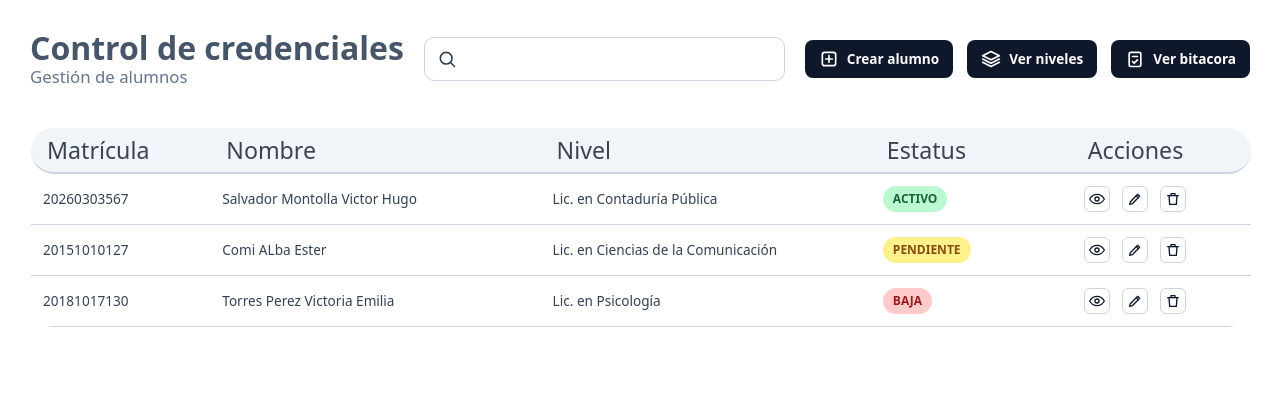
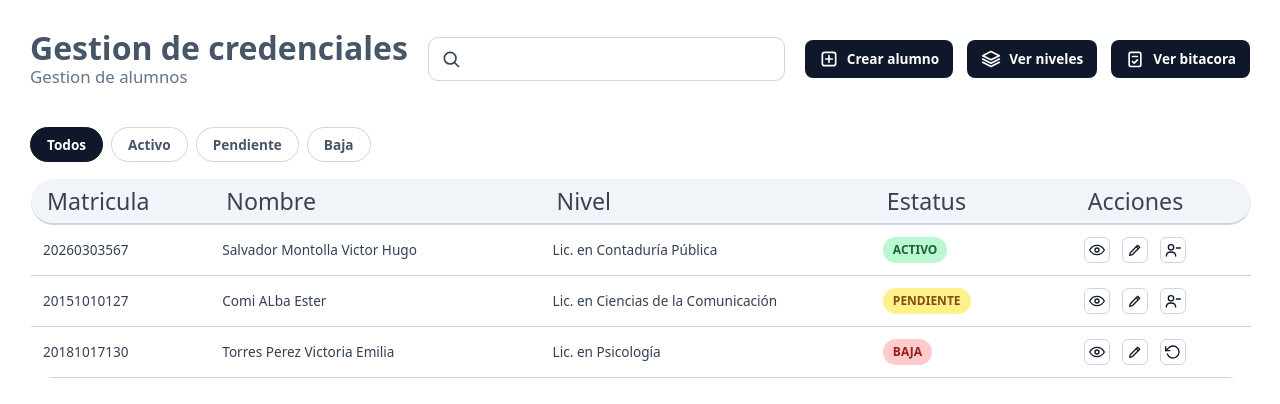
Before and after one commit to jm12345676/pruebas, an Angular app in the folder credenciales/: page /inicio in a window 1280 px wide. Shown: the top 404 px of the page. Built offline with nearby package versions, Linux system fonts and the light colour scheme.

Commit message:
control de bajas

```diff
--- a/credenciales/src/app/componentes/gestion-credenciales/gestion-credenciales.css
+++ b/credenciales/src/app/componentes/gestion-credenciales/gestion-credenciales.css
@@ -292,3 +292,106 @@ a.btn-oscuro {
 .tabla-simple.vidrio .tabla tbody tr:first-child td {
   border-top: none;
 }
+/* ---------- Filtro por estatus ---------- */
+.filtros-status {
+  display: flex;
+  gap: 8px;
+  margin-bottom: 16px;
+}
+
+.chip {
+  display: inline-flex;
+  align-items: center;
+  gap: 6px;
+  padding: 7px 16px;
+  border: 1px solid #cbd5e1;
+  border-radius: 999px;
+  background: #fff;
+  color: #475569;
+  font-family: inherit;
+  font-size: 0.85rem;
+  font-weight: 600;
+  cursor: pointer;
+  transition: background 0.2s, border-color 0.2s;
+}
+
+.chip:hover { background: #f1f5f9; }
+
+.chip-activo {
+  background: #0f172a;
+  border-color: #0f172a;
+  color: #fff;
+}
+
+.chip-activo:hover { background: #1e293b; }
+
+.chip-num {
+  min-width: 20px;
+  padding: 1px 6px;
+  border-radius: 999px;
+  background: #fecaca;
+  color: #991b1b;
+  font-size: 0.72rem;
+  text-align: center;
+}
+
+/* ---------- Modal de baja ---------- */
+.modal-overlay {
+  position: fixed;
+  inset: 0;
+  z-index: 1000;
+  display: flex;
+  align-items: center;
+  justify-content: center;
+  padding: 20px;
+  background: rgba(15, 23, 42, 0.5);
+}
+
+.modal-baja {
+  width: 100%;
+  max-width: 440px;
+  padding: 28px 32px;
+  box-sizing: border-box;
+  background: #fff;
+  border-radius: 24px;
+  box-shadow: 0 20px 50px rgba(15, 23, 42, 0.25);
+}
+
+.modal-baja h2 {
+  margin: 0;
+  color: #1e293b;
+  font-size: 1.5rem;
+}
+
+.modal-sub {
+  margin: 4px 0 20px;
+  color: #64748b;
+  font-size: 0.9rem;
+}
+
+.modal-pie {
+  display: flex;
+  justify-content: flex-end;
+  gap: 10px;
+  margin-top: 24px;
+}
+
+.btn-cancelar {
+  height: 38px;
+  padding: 0 18px;
+  border: none;
+  border-radius: 8px;
+  background: #e2e8f0;
+  color: #475569;
+  font-family: inherit;
+  font-size: 0.85rem;
+  font-weight: 600;
+  cursor: pointer;
+}
+
+.btn-cancelar:hover { background: #cbd5e1; }
+
+.btn-peligro:disabled {
+  opacity: 0.45;
+  cursor: not-allowed;
+}
--- a/credenciales/src/app/componentes/gestion-credenciales/gestion-credenciales.html
+++ b/credenciales/src/app/componentes/gestion-credenciales/gestion-credenciales.html
@@ -3,25 +3,19 @@
   <!-- ENCABEZADO -->
   <header class="encabezado">
 
-    <!-- TÍTULOS -->
     <div class="titulos">
-      <h1>Control de credenciales</h1>
-      <p>Gestión de alumnos</p>
+      <h1>Gestion de credenciales</h1>
+      <p>Gestion de alumnos</p>
     </div>
 
-    <!-- BUSCADOR -->
     <div class="buscador">
-
       <svg viewBox="0 0 24 24" class="icono">
         <circle cx="11" cy="11" r="7"/>
         <line x1="16.5" y1="16.5" x2="21" y2="21"/>
       </svg>
-
       <input type="text" [(ngModel)]="filtro">
-
     </div>
 
-    <!-- BOTONES DEL ENCABEZADO -->
     <div class="acciones-header">
 
       <a class="btn-oscuro btn-animado" routerLink="/crearalumnos">
@@ -34,27 +28,21 @@
       </a>
 
       <a class="btn-oscuro btn-animado" routerLink="/niveles">
-
         <svg viewBox="0 0 24 24" class="icono">
           <polygon points="12,3 22,8 12,13 2,8"/>
           <polyline points="2,12 12,17 22,12"/>
           <polyline points="2,16 12,21 22,16"/>
         </svg>
-
         Ver niveles
-
       </a>
 
       <a class="btn-oscuro btn-animado" routerLink="/bitacora">
-
         <svg viewBox="0 0 24 24" class="icono">
           <rect x="5" y="4" width="14" height="17" rx="2"/>
           <line x1="9" y1="9" x2="15" y2="9"/>
           <polyline points="9,15 11,17 15,13"/>
         </svg>
-
         Ver bitacora
-
       </a>
 
     </div>
@@ -62,14 +50,26 @@
   </header>
 
 
-  <!-- TARJETA CON TABLA -->
+  <!-- FILTRO POR ESTATUS -->
+  <div class="filtros-status">
+    @for (s of estados; track s) {
+      <button type="button" class="chip" [class.chip-activo]="filtroStatus === s" (click)="filtroStatus = s">
+        {{ s }}
+        @if (s === 'Baja') {
+        }
+      </button>
+    }
+  </div>
+
+
+  <!-- TABLA -->
   <section class="tabla-simple vidrio">
 
     <table class="tabla">
 
       <thead>
         <tr>
-          <th class="col-matricula">Matrícula</th>
+          <th class="col-matricula">Matricula</th>
           <th class="col-nombre">Nombre</th>
           <th class="col-nivel">Nivel</th>
           <th class="col-estatus">Estatus</th>
@@ -90,7 +90,8 @@
             <td>{{ a.nivel }}</td>
 
             <td>
-              <span [class]="'badge ' + claseBadge(a.status)">
+              <span [class]="'badge ' + claseBadge(a.status)"
+                    [title]="a.motivoBaja ? a.motivoBaja + ' (' + a.fechaBaja + ')' : ''">
                 {{ a.status }}
               </span>
             </td>
@@ -100,11 +101,7 @@
               <div class="botones-fila">
 
                 <!-- VER DETALLE -->
-                <button
-                  class="btn-icono"
-                  title="Ver detalle"
-                  (click)="VerDetalle(a)">
-
+                <button class="btn-icono" title="Ver detalle" (click)="VerDetalle(a)">
                   <svg viewBox="0 0 24 24" class="icono">
                     <path d="M1 12s4-7 11-7 11 7 11 7-4 7-11 7S1 12 1 12z"/>
                     <circle cx="12" cy="12" r="3"/>
@@ -113,27 +110,29 @@
 
                 <!-- EDITAR -->
                 <button class="btn-icono" title="Editar">
-
                   <svg viewBox="0 0 24 24" class="icono">
                     <path d="M4 20l4-1 11-11-3-3L5 16z"/>
                     <line x1="14" y1="7" x2="17" y2="10"/>
                   </svg>
-
                 </button>
 
-                <!-- ELIMINAR -->
-                <button
-                  class="btn-icono"
-                  title="Eliminar"
-                  (click)="eliminar(a.matricula)">
-
-                  <svg viewBox="0 0 24 24" class="icono">
-                    <line x1="4" y1="7" x2="20" y2="7"/>
-                    <path d="M6 7l1 13h10l1-13"/>
-                    <path d="M9 7V4h6v3"/>
-                  </svg>
-
-                </button>
+                <!-- BAJA / REACTIVAR -->
+                @if (a.status === 'Baja') {
+                  <button class="btn-icono" title="Reactivar alumno" (click)="reactivar(a)">
+                    <svg viewBox="0 0 24 24" class="icono">
+                      <polyline points="1,4 1,10 7,10"/>
+                      <path d="M3.5 15a9 9 0 1 0 2.1-9.4L1 10"/>
+                    </svg>
+                  </button>
+                } @else {
+                  <button class="btn-icono" title="Dar de baja" (click)="abrirBaja(a)">
+                    <svg viewBox="0 0 24 24" class="icono">
+                      <circle cx="9" cy="8" r="4"/>
+                      <path d="M2 21c0-4 3-6 7-6s7 2 7 6"/>
+                      <line x1="17" y1="9" x2="23" y2="9"/>
+                    </svg>
+                  </button>
+                }
 
               </div>
 
@@ -158,18 +157,31 @@
   </section>
 
 
-  <!-- MODAL: CREAR ALUMNO -->
-  @if (mostrarModalAgregar) {
+  <!-- MODAL: DAR DE BAJA -->
+  @if (alumnoBaja) {
+    <div class="modal-overlay" (click)="cerrarBaja()">
+      <div class="modal-baja" (click)="$event.stopPropagation()">
 
-    <div class="modal-overlay">
+        <h2>Dar de baja</h2>
+        <p class="modal-sub">{{ nombreCompleto(alumnoBaja) }} · {{ alumnoBaja.matricula }}</p>
 
-      <div class="modal-alumno">
+        <div class="campo">
+          <label for="motivo">Motivo de la baja</label>
+          <select id="motivo" [(ngModel)]="motivoBaja">
+            <option value="" disabled>Seleccione un motivo</option>
+            @for (m of motivos; track m) {
+              <option [value]="m">{{ m }}</option>
+            }
+          </select>
+        </div>
 
+        <div class="modal-pie">
+          <button type="button" class="btn-cancelar" (click)="cerrarBaja()">Cancelar</button>
+          <button type="button" class="btn-peligro" [disabled]="!motivoBaja" (click)="confirmarBaja()">Confirmar baja</button>
+        </div>
 
       </div>
-
     </div>
-
   }
 
 </div>
--- a/credenciales/src/app/componentes/gestion-credenciales/gestion-credenciales.ts
+++ b/credenciales/src/app/componentes/gestion-credenciales/gestion-credenciales.ts
@@ -13,6 +13,8 @@ interface Alumno {
   vigencia: string;
   foto: string | null;
   status: 'Activo' | 'Pendiente' | 'Baja';
+  fechaBaja?: string;
+  motivoBaja?: string;
 }
 
 @Component({
@@ -22,7 +24,10 @@ interface Alumno {
   styleUrl: './gestion-credenciales.css',
 })
 export class GestionCredenciales {
-  constructor(private rourter: Router) {}
+  constructor(private rourter: Router) {
+    const guardado = localStorage.getItem('alumnos');
+    if (guardado) this.alumnos = JSON.parse(guardado);
+  }
 
   VerDetalle(alumno: any) {
     this.rourter.navigate(
@@ -51,6 +56,7 @@ get alumnosFiltrados() {
   const f = this.filtro.toLowerCase().trim();
 
   return this.alumnos.filter(a => {
+     if (this.filtroStatus !== 'Todos' && a.status !== this.filtroStatus) return false;
     const nombre = this.nombreCompleto(a).toLowerCase();
     const matricula = a.matricula.toLowerCase();
 
@@ -102,6 +108,54 @@ get alumnosFiltrados() {
     this.alumnos = this.alumnos.filter(a => a.matricula !== matricula);
   }
 
+  // ---------- Control de bajas ----------
+  estados = ['Todos', 'Activo', 'Pendiente', 'Baja'] as const;
+  filtroStatus: 'Todos' | 'Activo' | 'Pendiente' | 'Baja' = 'Todos';
+
+  motivos = [
+    'Baja voluntaria',
+    'Baja académica',
+    'Falta de pago',
+    'Cambio de escuela',
+    'Otro',
+  ];
+
+  alumnoBaja: Alumno | null = null;
+  motivoBaja = '';
+
+  get totalBajas() {
+    return this.alumnos.filter(a => a.status === 'Baja').length;
+  }
+
+  abrirBaja(alumno: Alumno) {
+    this.alumnoBaja = alumno;
+    this.motivoBaja = '';
+  }
+
+  cerrarBaja() {
+    this.alumnoBaja = null;
+  }
+
+  confirmarBaja() {
+    if (!this.alumnoBaja || !this.motivoBaja) return;
+    this.alumnoBaja.status = 'Baja';
+    this.alumnoBaja.motivoBaja = this.motivoBaja;
+    this.alumnoBaja.fechaBaja = new Date().toISOString().slice(0, 10);
+    this.guardarLocal();
+    this.cerrarBaja();
+  }
+
+  reactivar(alumno: Alumno) {
+    alumno.status = 'Activo';
+    alumno.motivoBaja = undefined;
+    alumno.fechaBaja = undefined;
+    this.guardarLocal();
+  }
+
+  private guardarLocal() {
+    localStorage.setItem('alumnos', JSON.stringify(this.alumnos));
+  }
+
   generarCredencial() {
     console.log('Generar credencial de:', this.nuevo);
   }
```
